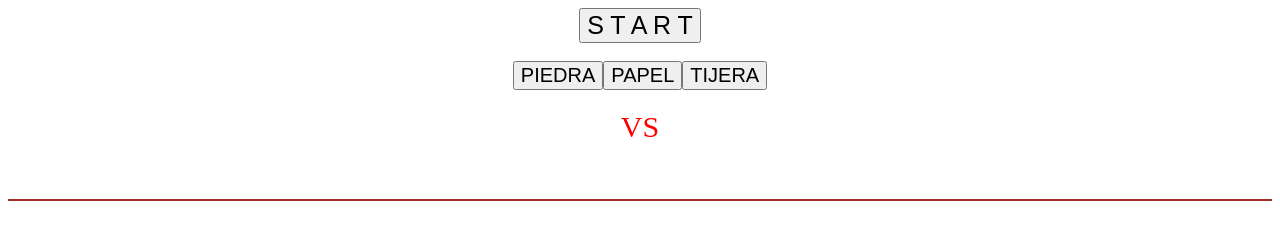
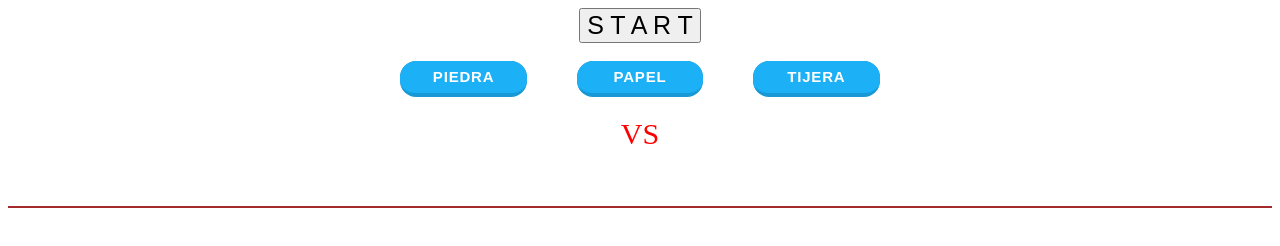
Before and after one commit to JoelCabrera-irnma/PaperRockandScissor, a plain HTML site: page index.html in a window 1280 px wide. Both pictures are taken after a click on the button "S T A R T". Drawn offline with Linux system fonts and the light colour scheme.

Commit message:
Add buttons color

```diff
--- a/index.html
+++ b/index.html
@@ -10,9 +10,9 @@
 <body>
     <button class="start">S T A R T</button> <br>
     <div class="butons">
-        <button class="push">PIEDRA</button>
-        <button class="push">PAPEL</button>
-        <button class="push">TIJERA</button>
+        <button class="push" disabled>PIEDRA</button>
+        <button class="push" disabled>PAPEL</button>
+        <button class="push" disabled>TIJERA</button>
     </div>
     <div class="optionUser"></div>
     <div class="imgUser"></div>
--- a/script.js
+++ b/script.js
@@ -109,3 +109,15 @@ function singleRound(e){
 
 const buttons = document.querySelectorAll('.push')
 const way = buttons.forEach(buton => buton.addEventListener('click',singleRound));
+
+
+document.querySelector('.start').addEventListener('click', function() {
+  // Obtener todos los botones a habilitar
+  const botones = document.querySelectorAll('.push');
+
+  // Recorrer los botones y habilitarlos
+  botones.forEach(function(boton) {
+    boton.removeAttribute('disabled');
+    boton.classList.add('button-19')
+  });
+});
--- a/style.css
+++ b/style.css
@@ -69,3 +69,78 @@ img{
     width: 80px;
     height: auto;
 }
+
+
+.push[disabled]{
+    border: 1px solid;
+    box-shadow: inset 0 0 20px rgba(255, 255, 255, 0.5), 0 0 20px rgba(255, 255, 255, 0.2);
+    outline-offset: 15px;
+    outline-color: rgba(132, 24, 24, 0);
+    text-shadow: 1px 1px 2px #427388;
+  }
+
+/* CSS */
+.button-19 {
+  appearance: button;
+  background-color: #1899D6;
+  border: solid transparent;
+  border-radius: 16px;
+  border-width: 0 0 4px;
+  box-sizing: border-box;
+  color: #FFFFFF;
+  cursor: pointer;
+  display: inline-block;
+  font-family: din-round,sans-serif;
+  font-size: 15px;
+  font-weight: 700;
+  letter-spacing: .8px;
+  line-height: 20px;
+  margin: 0 25px;
+  outline: none;
+  overflow: visible;
+  padding: 6px 10px;
+  text-align: center;
+  text-transform: uppercase;
+  touch-action: manipulation;
+  transform: translateZ(0);
+  transition: filter .2s;
+  user-select: none;
+  -webkit-user-select: none;
+  vertical-align: middle;
+  white-space: nowrap;
+  width: 10%;
+}
+
+.button-19:after {
+  background-clip: padding-box;
+  background-color: #1CB0F6;
+  border: solid transparent;
+  border-radius: 16px;
+  border-width: 0 0 4px;
+  bottom: -4px;
+  content: "";
+  left: 0;
+  position: absolute;
+  right: 0;
+  top: 0;
+  z-index: -1;
+}
+
+.button-19:main,
+.button-19:focus {
+  user-select: auto;
+}
+
+.button-19:hover:not(:disabled) {
+  filter: brightness(1.1);
+  -webkit-filter: brightness(1.1);
+}
+
+.button-19:disabled {
+  cursor: auto;
+}
+
+.button-19:active {
+  border-width: 4px 0 0;
+  background: none;
+}
```
